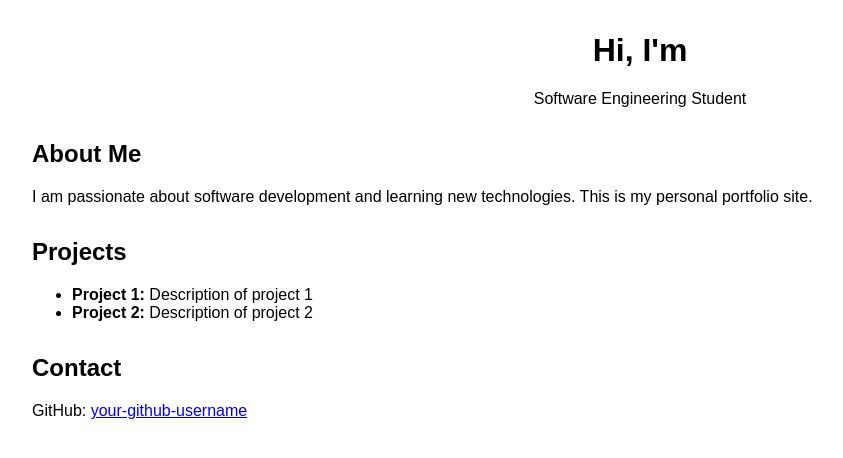
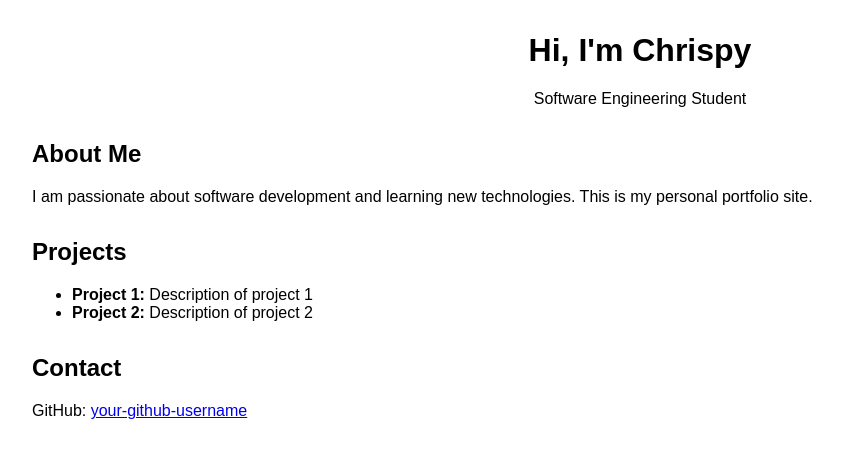
Before and after one commit to Collop1/Collop1.github.io, a plain HTML site: page index.html in a window 1280 px wide. Shown: the whole page, without its empty margins (0-843 px from the left). Drawn offline with Linux system fonts and the light colour scheme.

Commit message:
Add name

```diff
--- a/index.html
+++ b/index.html
@@ -17,7 +17,7 @@
 </head>
 <body>
   <header>
-    <h1>Hi, I'm <Chrispy></h1>
+    <h1>Hi, I'm Chrispy</h1>
     <p>Software Engineering Student</p>
   </header>
 
```
